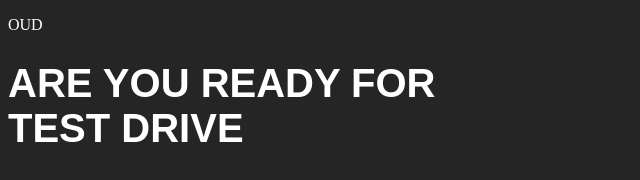
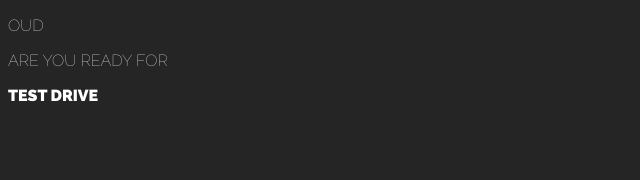
Before and after one commit to Mishenkatraxni/Mishenkatraxni.github.io, a plain HTML site: page index.html in a window 1280 px wide. Shown: the whole page, without its empty margins (0-640 px from the left). Drawn offline with Linux system fonts and the light colour scheme.

Commit message:
Connect font

```diff
--- a/css/style.css
+++ b/css/style.css
@@ -1,9 +1,16 @@
+* {
+    font-family: 'Raleway', sans-serif;
+}
 body {
-    text-transform: uppercase;
     background-color: #252525;
     color:white;
 }
-h1 {
-    font-size: 250%;
-    font-family: arial;
+.one-line {
+    font-weight: 200;
 }
+.two-line {
+    font-weight: 900;
+}
+.header, .title {
+    text-transform: uppercase;
+}
--- a/index.html
+++ b/index.html
@@ -4,6 +4,9 @@
     <meta charset="UTF-8">
     <meta http-equiv="X-UA-Compatible" content="IE=edge">
     <meta name="viewport" content="width=device-width, initial-scale=1.0">
+    <link rel="preconnect" href="https://fonts.googleapis.com">
+    <link rel="preconnect" href="https://fonts.gstatic.com" crossorigin>
+    <link href="https://fonts.googleapis.com/css2?family=Raleway:wght@100;900&display=swap" rel="stylesheet">
     <link rel="stylesheet" href="css/style.css">
     <title>document</title>
 </head>
@@ -13,7 +16,8 @@
     </header>
     <main>
         <div class="title">
-            <h1>are you ready for<br>test drive</h1>
+            <p class="one-line">are you ready for</p>
+            <p class="two-line">test drive</p>
         </div>
     </main>
 </body>
```
